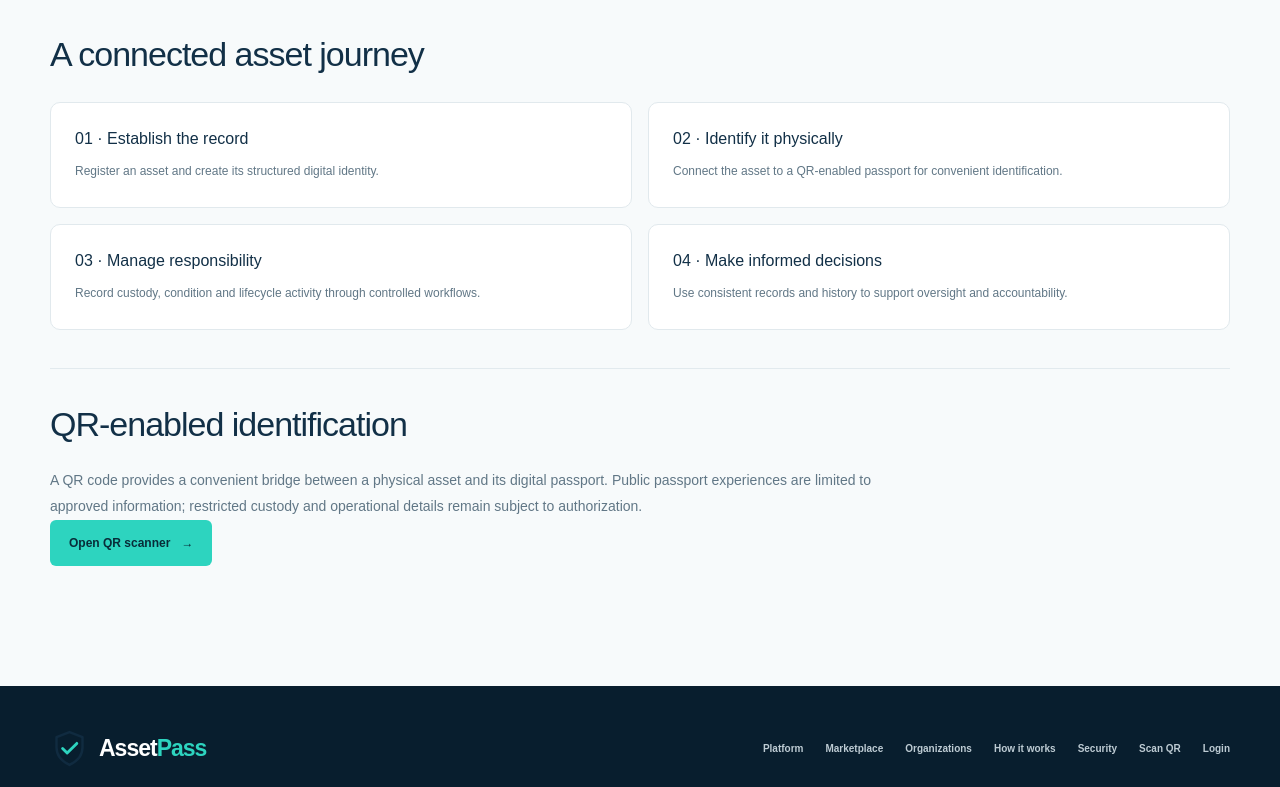
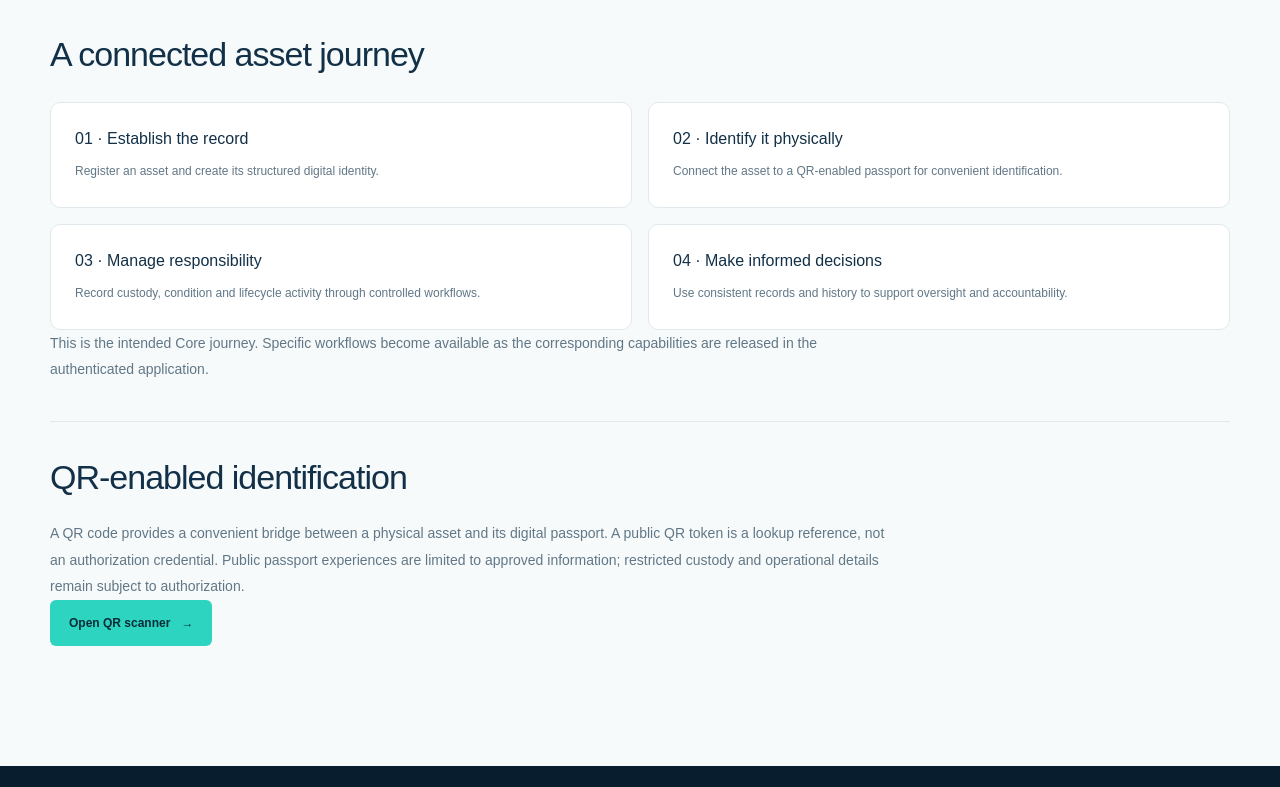
Before and after one commit to hlestakovjames/assetpass-frontend, a Next.js app: page /how-it-works in a window 1280 px wide. Shown: the part 622-1409 px from the top of the page. Built offline with nearby package versions, Linux system fonts and the light colour scheme.

Commit message:
docs: align public website src/app/how-it-works/page.tsx with Release 1 scope

```diff
--- a/src/app/how-it-works/page.tsx
+++ b/src/app/how-it-works/page.tsx
@@ -8,8 +8,14 @@ const stages = [
 ];
 
 export default function HowItWorksPage() {
-  return <PublicPage eyebrow="HOW ASSETPASS WORKS" title="From physical assets to connected records." description="AssetPass links an asset's physical identity to the information, responsibility and lifecycle activity that help organizations manage it.">
-    <ContentSection title="A connected asset journey"><div className="inner-grid">{stages.map(([number,title,copy]) => <article className="inner-card" key={number}><h3>{number} · {title}</h3><p>{copy}</p></article>)}</div></ContentSection>
-    <ContentSection title="QR-enabled identification"><p>A QR code provides a convenient bridge between a physical asset and its digital passport. Public passport experiences are limited to approved information; restricted custody and operational details remain subject to authorization.</p><a href="/scan" className="home-primary-button">Open QR scanner <span aria-hidden="true">→</span></a></ContentSection>
+  return <PublicPage eyebrow="HOW ASSETPASS WORKS" title="From physical assets to connected records." description="AssetPass is designed to link an asset's physical identity to the information, responsibility and lifecycle activity that help people and organizations manage it.">
+    <ContentSection title="A connected asset journey">
+      <div className="inner-grid">{stages.map(([number,title,copy]) => <article className="inner-card" key={number}><h3>{number} · {title}</h3><p>{copy}</p></article>)}</div>
+      <p>This is the intended Core journey. Specific workflows become available as the corresponding capabilities are released in the authenticated application.</p>
+    </ContentSection>
+    <ContentSection title="QR-enabled identification">
+      <p>A QR code provides a convenient bridge between a physical asset and its digital passport. A public QR token is a lookup reference, not an authorization credential. Public passport experiences are limited to approved information; restricted custody and operational details remain subject to authorization.</p>
+      <a href="/scan" className="home-primary-button">Open QR scanner <span aria-hidden="true">→</span></a>
+    </ContentSection>
   </PublicPage>;
 }
```
